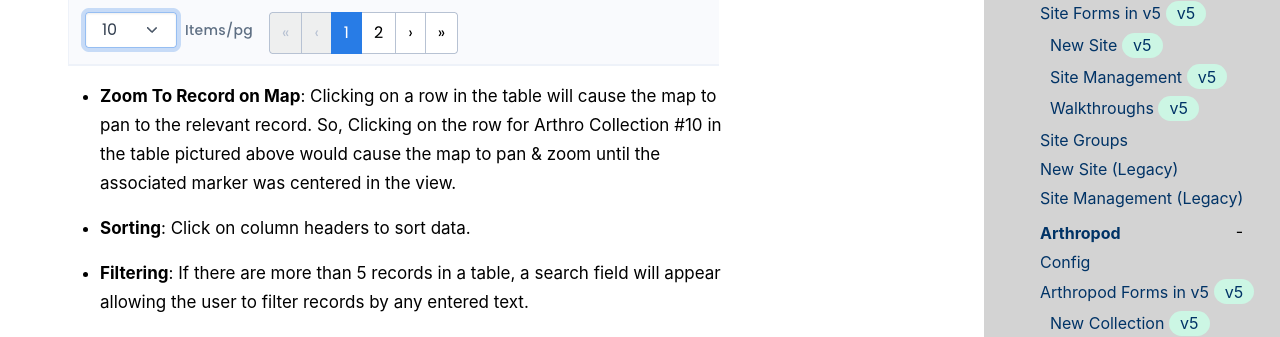
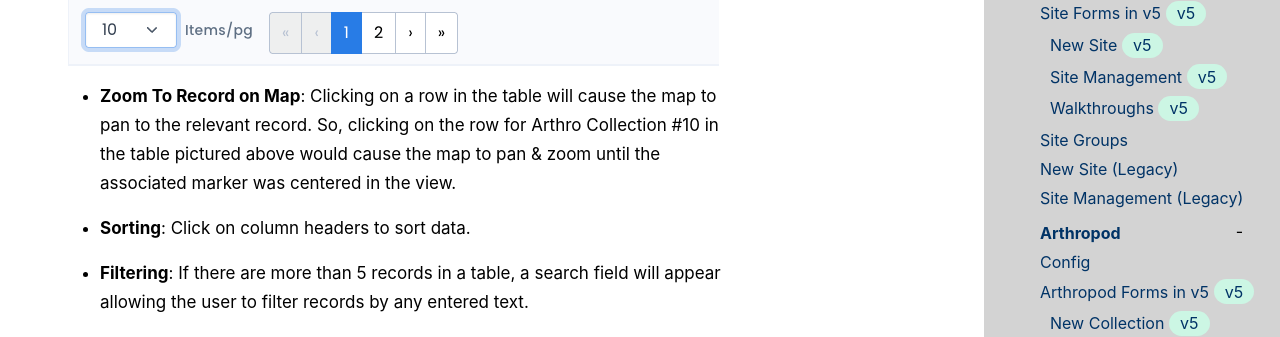
Before and after one commit to tlvaldepena/vectorsurv.org, a Jekyll site: the page built from _docs/integrated-data-view/integrated-data-view.md, in a window 1280 px wide and 900 px high, scrolled down 1710 px. Shown: the part 174-511 px from the top of the window. Built offline with Jekyll 4.4.1, drawn with Linux system fonts in a browser that asks for light colours.

Commit message:
Update _docs/integrated-data-view/integrated-data-view.md

```diff
--- a/_docs/integrated-data-view/integrated-data-view.md
+++ b/_docs/integrated-data-view/integrated-data-view.md
@@ -22,7 +22,7 @@ After selecting the data, use the tabs to switch between the data tables for the
 
 ![Data Table](/assets/images/docs/integrated-data-view-tables.png)
 
-- **Zoom To Record on Map**: Clicking on a row in the table will cause the map to pan to the relevant record. So, Clicking on the row for Arthro Collection #10 in the table pictured above would cause the map to pan & zoom until the associated marker was centered in the view.
+- **Zoom To Record on Map**: Clicking on a row in the table will cause the map to pan to the relevant record. So, clicking on the row for Arthro Collection #10 in the table pictured above would cause the map to pan & zoom until the associated marker was centered in the view.
 
 - **Sorting**: Click on column headers to sort data.
 
```
